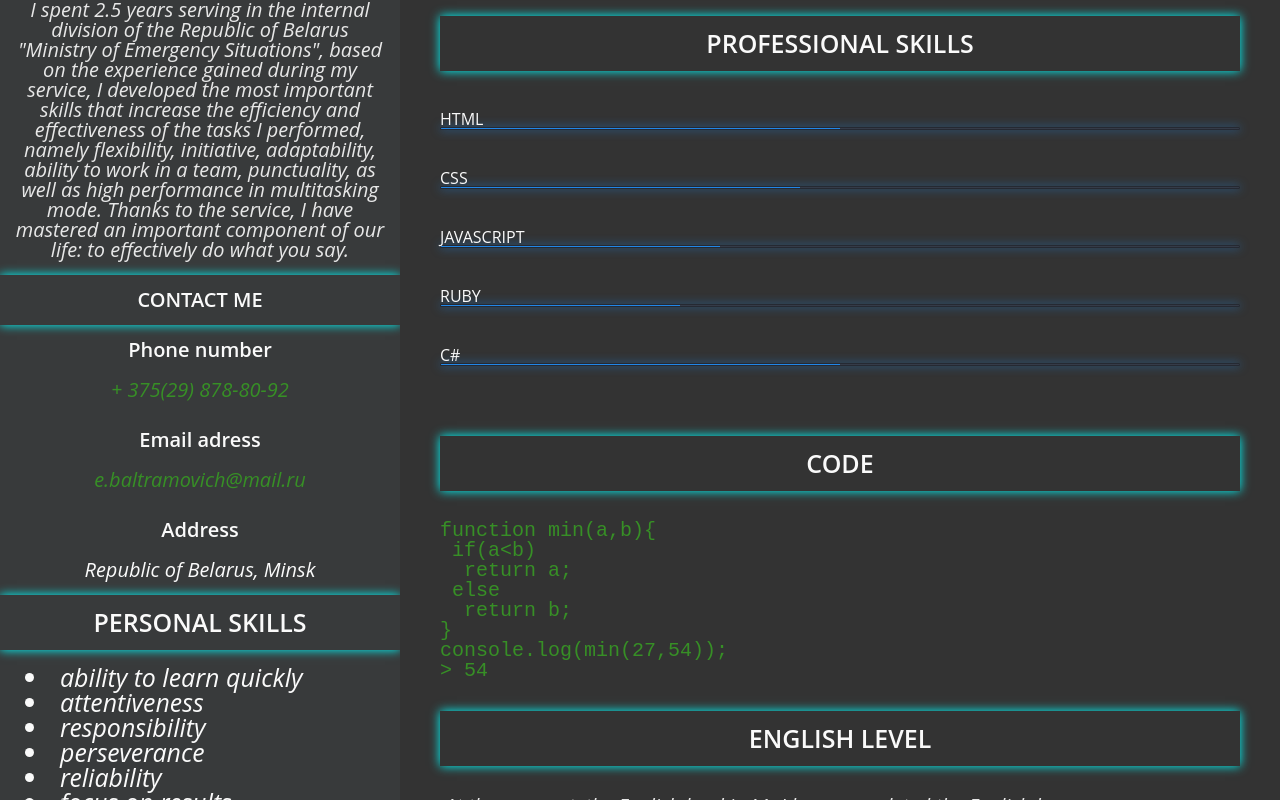
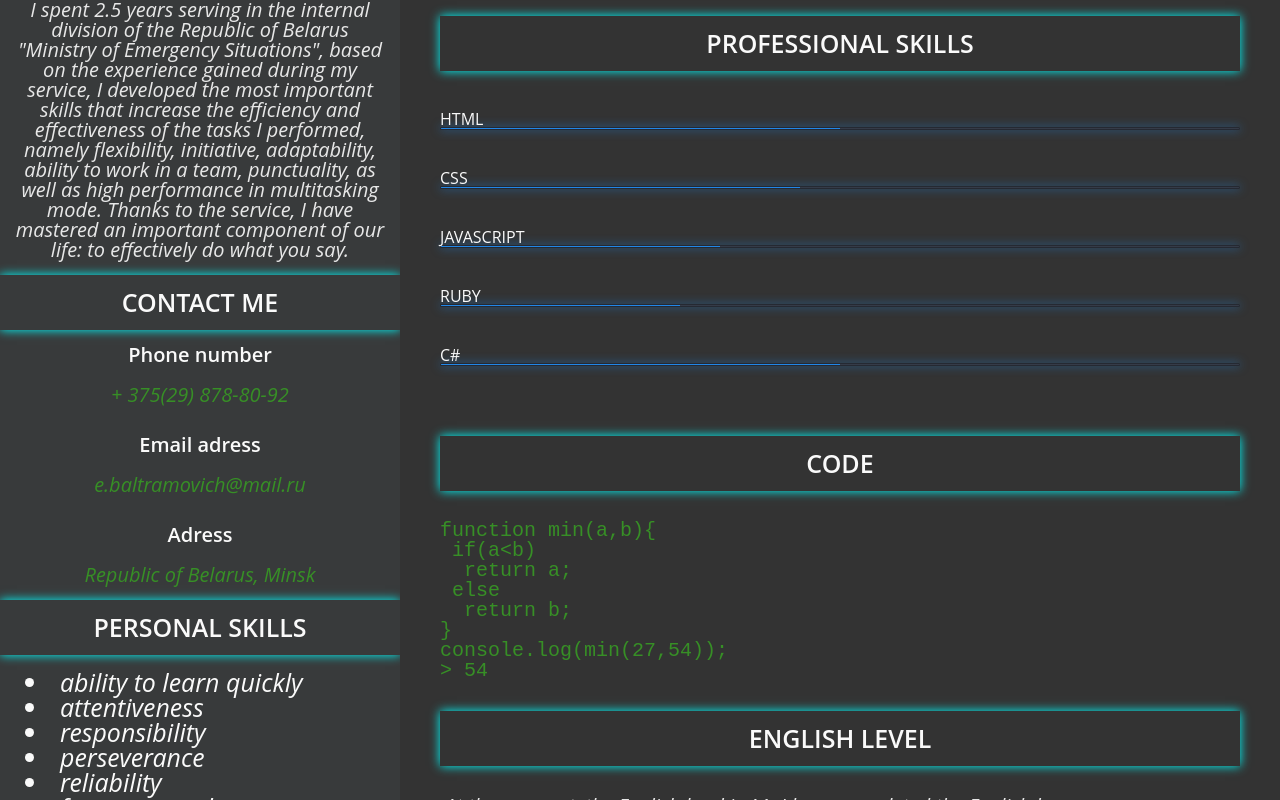
Before and after one commit to JacksonBaltramovich/rsschool-cv, a plain HTML site: page index.html in a window 1280 px wide. Shown: the part 475-1275 px from the top of the page. Drawn offline with Linux system fonts and the light colour scheme; a web font is replaced by a local one.

Commit message:
fix: change contact in the list

```diff
--- a/css/style.css
+++ b/css/style.css
@@ -500,7 +500,7 @@ aside{
 .summary-content__profile span{
     display: inline-block;
     font-weight: normal;
-    color: #fafafa;
+    color: rgb(55, 143, 38);
     font-style: italic;
     font-size: 20px;
     padding-bottom: 15px;
--- a/index.html
+++ b/index.html
@@ -38,30 +38,47 @@
                         in multitasking mode. Thanks to the service, I have mastered an important
                         component of our life: to effectively do what you say.
                     </p>
-                    <h2 class="summary-content__title">
+
+                    <ul class="summary__content__list-about">
+                        <li>
+                            <h2>
                                 Contact me
                             </h2>
-                    <h3 class="summary-content__title__phone__number">
+                        </li>
+                        <li>
+                            <h3>
                                 Phone number
                             </h3>
-                    <span class="summary-content__phone__number">
+                        </li>
+                        <li>
+                            <span>
                                 <a href="tel:+375298788092">+ 375(29) 878-80-92</a>
                             </span>
 
-                    <h3 class="summary-content__title__email">
+                        </li>
+                        <li>
+                            <h3>
                                 Email adress
                             </h3>
+                        </li>
 
-                    <span class="summary-content__email">
+                        <li>
+                            <span>
                                 <a href="mailto:e.baltramovich@mail.ru">e.baltramovich@mail.ru</a>
                             </span>
-
-                    <h3 class="summary-content__title__adress">
-                        Address
+                        </li>
+                        <li>
+                            <h3>
+                                Adress
                             </h3>
-                    <span class="summary-content__adress">
+                        </li>
+                        <li>
+                            <span>
                                 Republic of Belarus, Minsk
                             </span>
+                        </li>
+                    </ul>
+
                     <h2 class="summary-content__personal__qualities">
                         Personal skills
                     </h2>
```
Lines whose indentation alone changed are shown as unchanged.
